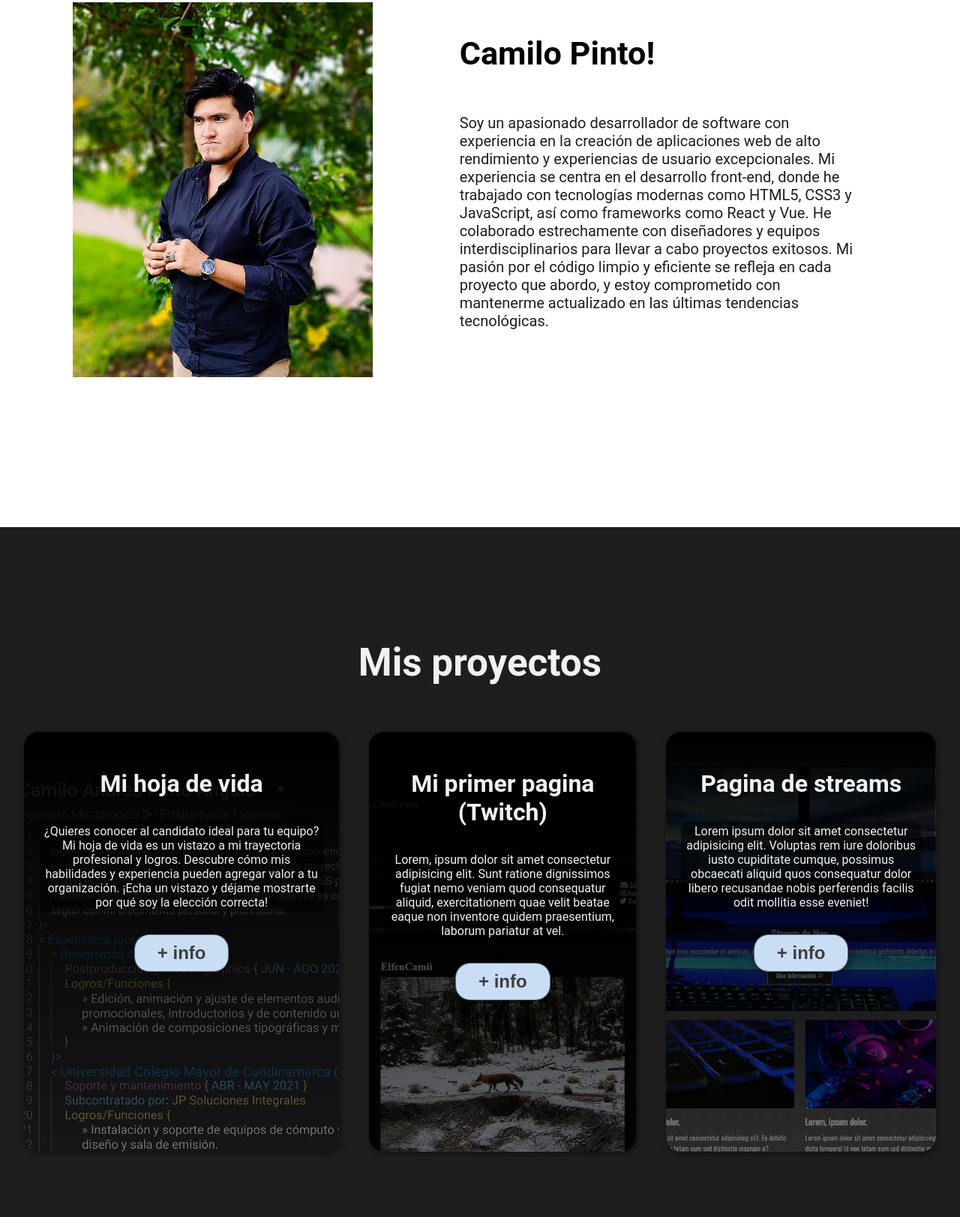
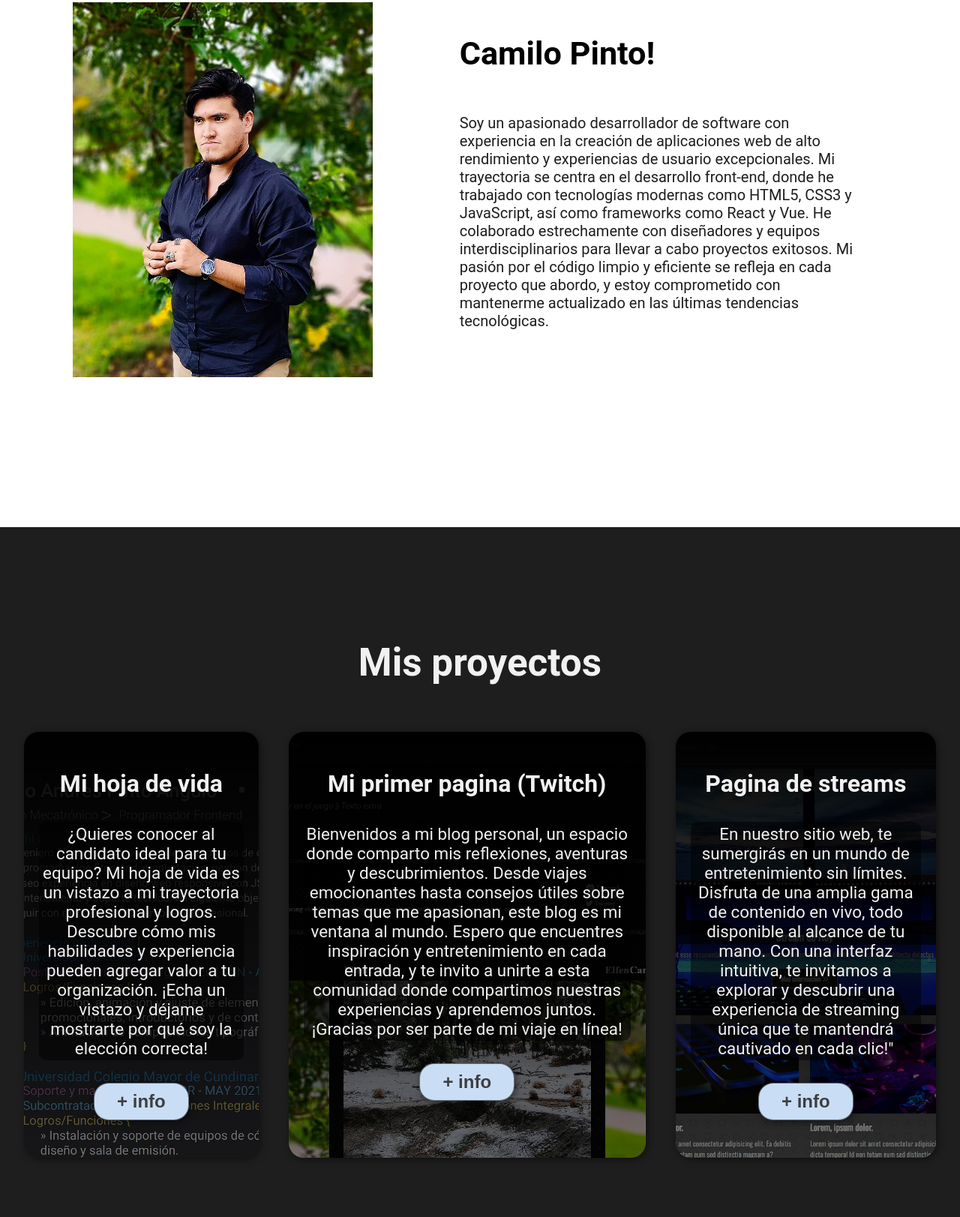
Before and after one commit to ElfenCamii/PaginaPersonal, a plain HTML site: page index.html in a window 1280 px wide. Shown: the part 917-2540 px from the top of the page at 75% size. Drawn offline with Linux system fonts and the light colour scheme.

Commit message:
Se agregaron más parrafors Se ralizaron correcciones ortograficas

```diff
--- a/cel.css
+++ b/cel.css
@@ -18,7 +18,10 @@ p{
     color: #1E1E1E;
 }
 span{font-size: 0.5em;}
-ul{list-style: none;}
+ul{
+    list-style: none;
+    padding-inline-start: 0px;
+}
 li{font-size: 1.25em;}
 
 button{
@@ -240,12 +243,13 @@ footer .container{
     #otros-proyectos .programas{
         display: flex;
         justify-content: center;
-        height: 600px;
+        min-height: 400px;
+        height: auto;
     }
     #otros-proyectos .proyectos p{
         display: block;
         color: #F2F1F1;
-        font-size: 1em;
+        font-size: 1.4em;
         margin-bottom: 30px;
         padding: 3px;
         background-color: rgba(0,0,0,0.5);
--- a/index.html
+++ b/index.html
@@ -16,7 +16,7 @@
             <nav>
                 <a href="#soy-camii">Quien Soy</a>
                 <a href="#otros-proyectos">Otros Proyectos</a>
-                <a href="#caracteristicas">Mis Caracteristicas</a>
+                <a href="#caracteristicas">Mis Características</a>
             </nav>
         </div>
     </header>
@@ -33,7 +33,7 @@
         <div class="img-container"></div>
         <div class="texto">
             <h2>Camilo Pinto!</h2>
-            <p>Soy un apasionado desarrollador de software con experiencia en la creación de aplicaciones web de alto rendimiento y experiencias de usuario excepcionales. Mi experiencia se centra en el desarrollo front-end, donde he trabajado con tecnologías modernas como HTML5, CSS3 y JavaScript, así como frameworks como React y Vue. He colaborado estrechamente con diseñadores y equipos interdisciplinarios para llevar a cabo proyectos exitosos. Mi pasión por el código limpio y eficiente se refleja en cada proyecto que abordo, y estoy comprometido con mantenerme actualizado en las últimas tendencias tecnológicas.</p>
+            <p>Soy un apasionado desarrollador de software con experiencia en la creación de aplicaciones web de alto rendimiento y experiencias de usuario excepcionales. Mi trayectoria se centra en el desarrollo front-end, donde he trabajado con tecnologías modernas como HTML5, CSS3 y JavaScript, así como frameworks como React y Vue. He colaborado estrechamente con diseñadores y equipos interdisciplinarios para llevar a cabo proyectos exitosos. Mi pasión por el código limpio y eficiente se refleja en cada proyecto que abordo, y estoy comprometido con mantenerme actualizado en las últimas tendencias tecnológicas.</p>
         </div>
         </div>
     </section>
@@ -51,12 +51,12 @@
                 </div>
                 <div class="proyectos">
                     <h3>Mi primer pagina (Twitch)</h3>
-                    <p>Lorem, ipsum dolor sit amet consectetur adipisicing elit. Sunt ratione dignissimos fugiat nemo veniam quod consequatur aliquid, exercitationem quae velit beatae eaque non inventore quidem praesentium, laborum pariatur at vel.</p>
+                    <p>Bienvenidos a mi blog personal, un espacio donde comparto mis reflexiones, aventuras y descubrimientos. Desde viajes emocionantes hasta consejos útiles sobre temas que me apasionan, este blog es mi ventana al mundo. Espero que encuentres inspiración y entretenimiento en cada entrada, y te invito a unirte a esta comunidad donde compartimos nuestras experiencias y aprendemos juntos. ¡Gracias por ser parte de mi viaje en línea!</p>
                     <button>+ info</button>
                 </div>
                 <div class="proyectos">
                     <h3>Pagina de streams</h3>
-                    <p>Lorem ipsum dolor sit amet consectetur adipisicing elit. Voluptas rem iure doloribus iusto cupiditate cumque, possimus obcaecati aliquid quos consequatur dolor libero recusandae nobis perferendis facilis odit mollitia esse eveniet!</p>
+                    <p>En nuestro sitio web, te sumergirás en un mundo de entretenimiento sin límites. Disfruta de una amplia gama de contenido en vivo, todo disponible al alcance de tu mano. Con una interfaz intuitiva, te invitamos a explorar y descubrir una experiencia de streaming única que te mantendrá cautivado en cada clic!"</p>
                     <button>+ info</button>
                 </div>
             </div>
```
